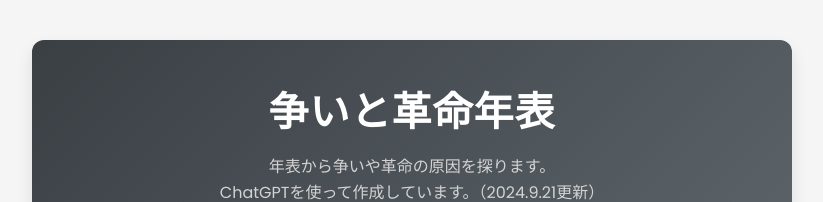
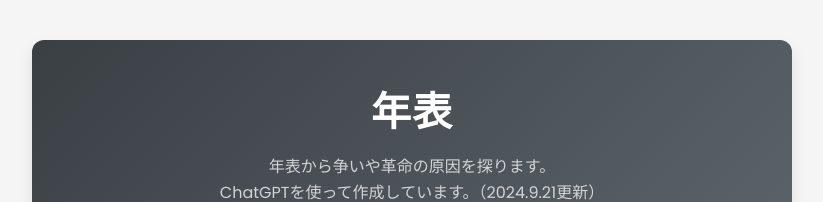
Before and after one commit to suminvolf/timeline, a plain HTML site: page index.html in a window 1280 px wide. Shown: the top 202 px of the page, without its empty margins (228-1051 px from the left). Drawn offline with Linux system fonts and the light colour scheme.

Commit message:
Update index.html

```diff
--- a/index.html
+++ b/index.html
@@ -3,7 +3,7 @@
 <head>
     <meta charset="UTF-8">
     <meta name="viewport" content="width=device-width, initial-scale=1.0">
-    <title>争いの年表</title>
+    <title>Nenpyo</title>
     <link href="https://fonts.googleapis.com/css2?family=Poppins:wght@400;700&family=Montserrat:wght@500&display=swap" rel="stylesheet">
     <link rel="stylesheet" href="styles.css">
 </head>
@@ -11,7 +11,7 @@
     <div class="container">
         <main>
             <header>
-                <h1>争いと革命年表</h1>
+                <h1>年表</h1>
                 <p>年表から争いや革命の原因を探ります。</p>
                 <P>ChatGPTを使って作成しています。（2024.9.21更新）</P>
             </header>
```
